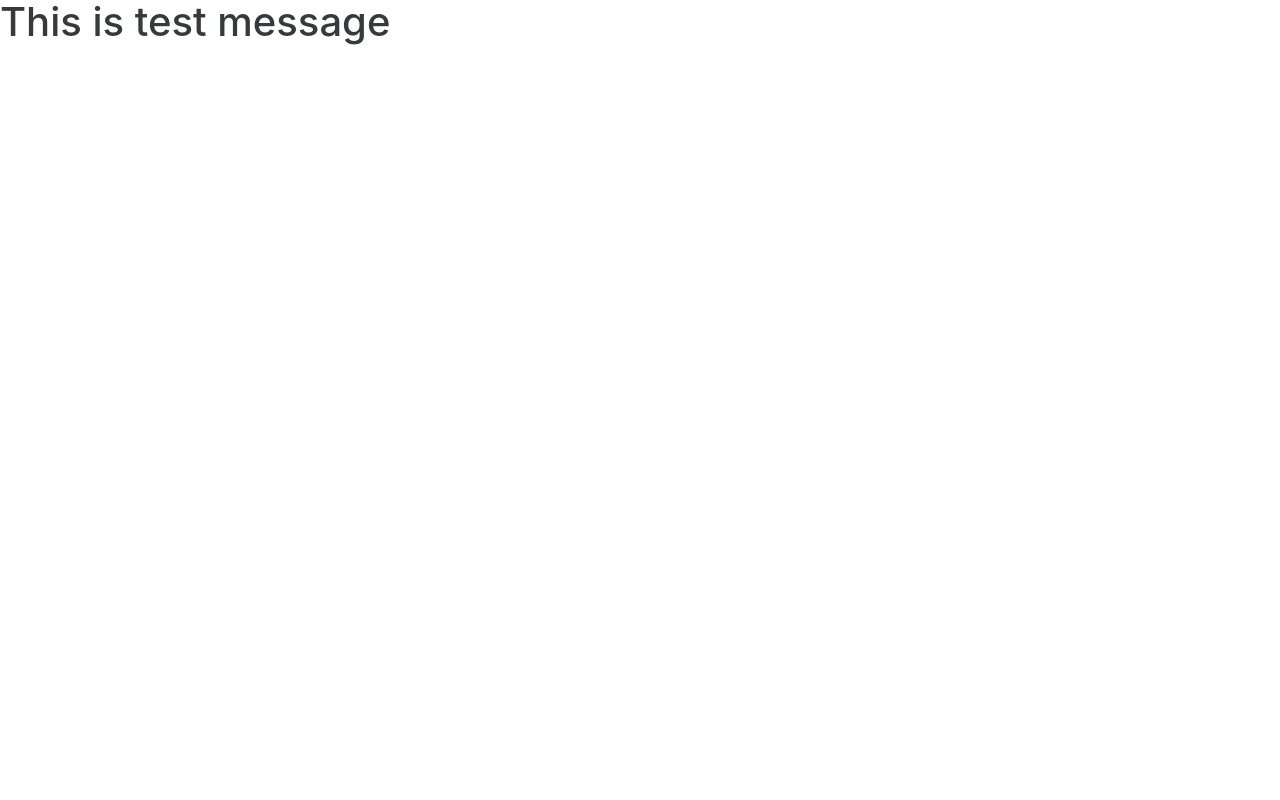
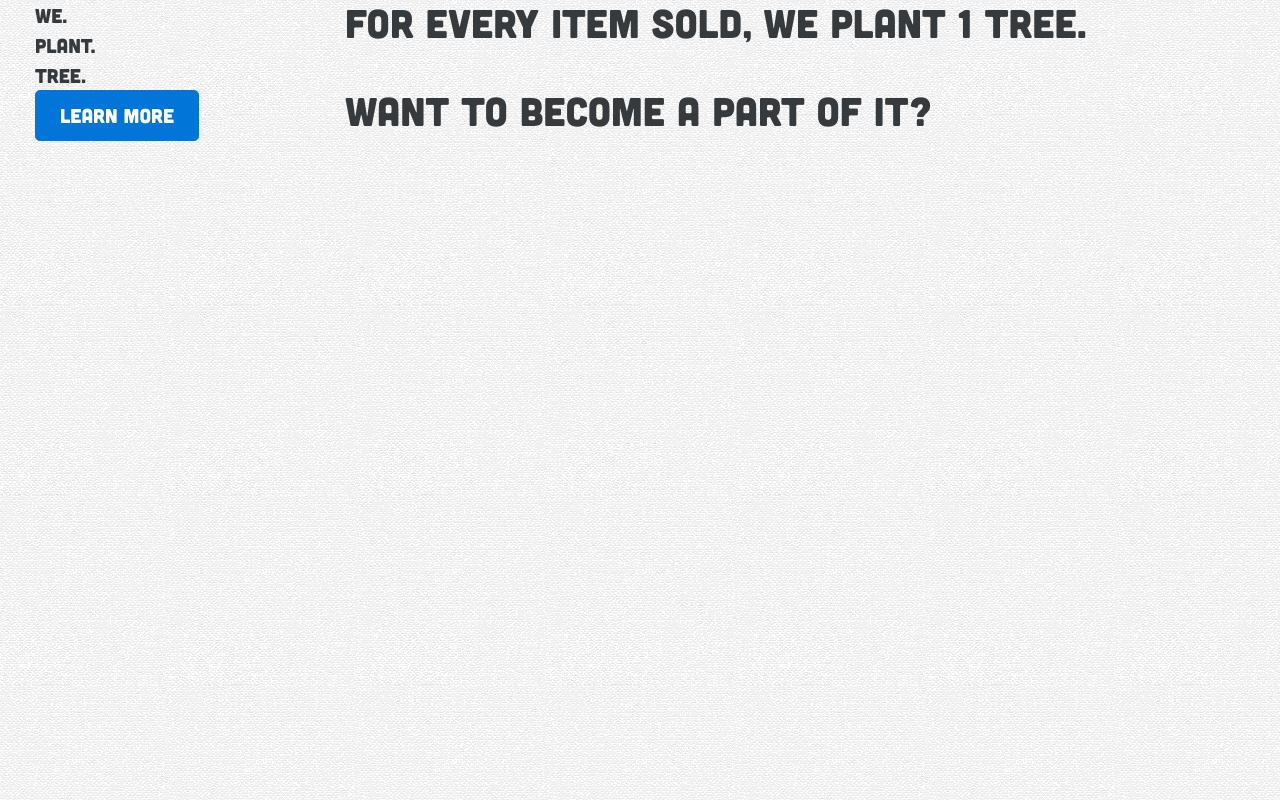
Before and after one commit to quyencao/One-Tree, a plain HTML site: page index.html in a window 1280 px wide. Drawn offline with Linux system fonts and the light colour scheme.

Commit message:
Homepage HTML Markup

```diff
--- a/css/style.css
+++ b/css/style.css
@@ -0,0 +1,18 @@
+html,
+body {
+    height: 100%;
+    font-size: 16px;
+    background: url(../img/pattern.jpg) center center;
+    font-family: 'Cubano-Regular';
+}
+
+/* FONT FACE */
+@font-face {
+    font-family: 'Cubano-Regular';
+    src: local('Cubano-Regular.otf'), url('Cubano-Regular.otf') format('opentype');
+}
+
+@font-face {
+    font-family: 'Nunito-Regular';
+    src: local('Nunito-Regular.ttf'), url('Nunito-Regular.ttf') format('truetype');
+}
--- a/index.html
+++ b/index.html
@@ -16,7 +16,40 @@
 </head>
 <body>
 
-    <h1>This is test message</h1>
+    <!-- Cover Page -->
+    <section id="cover">
+
+        <div class="container">
+
+            <div class="row">
+
+                <div class="col-sm-3">
+
+                    <p class="lead wall-sticker">
+                        We. <br />
+                        plant. <br />
+                        tree. <br />
+
+                        <a href="#"><button type="button" class="btn btn-primary btn-lg">Learn More</button></a>
+                    </p>
+
+                </div>
+
+                <div class="col-sm-9">
+                    <h1 class="moto">For <span class="bold-green">every</span> item sold, we plant 1 tree. <br/> <br /> Want to become a <span class="green-underline">part</span> of it?</h1>
+
+                    <a href="#"><i></i></a>
+
+                </div>
+
+            </div>
+
+        </div>
+
+    </section>
+
+
+
 
     <script src="js/jquery-3.1.0.min.js"></script>
     <script src="js/bootstrap.min.js"></script>
```
Also changed, not shown: css/Cubano-Regular.otf (added), css/Nunito-Regular.ttf (added), css/bootstrap.min.css.
